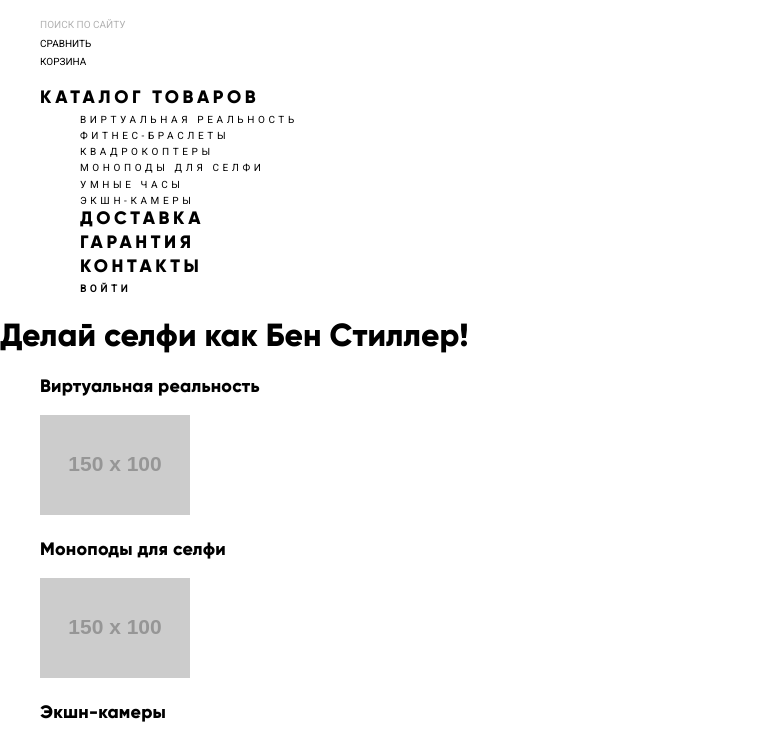
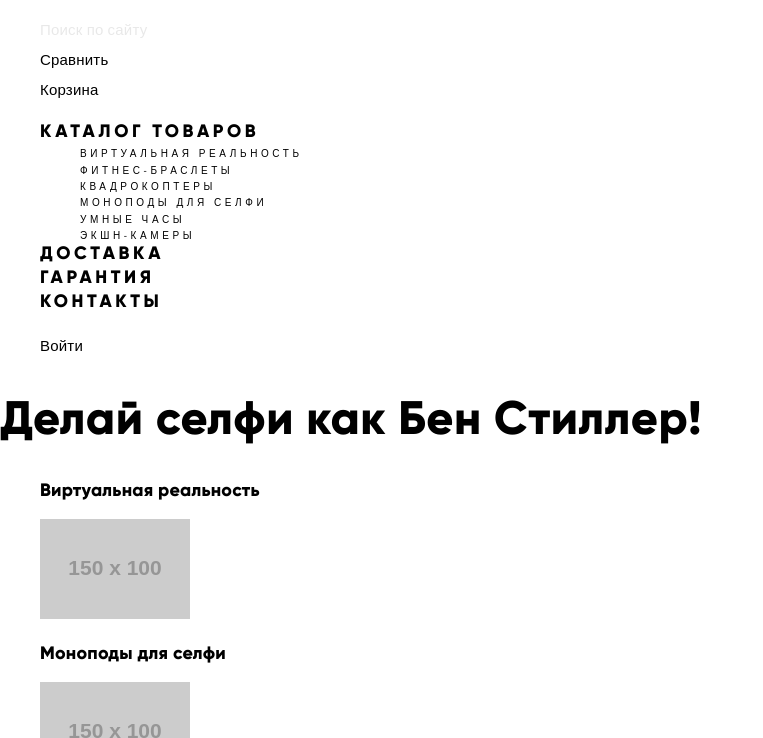
Before and after one commit to Anvar19/1016291-device-25, a plain HTML site: page index.html in a window 1280 px wide. Shown: the part 41-779 px from the top of the page, without its empty margins (0-763 px from the left). Drawn offline with nearby package versions, Linux system fonts and the light colour scheme; placeholder pictures from the web are drawn by us; files whose address does not match are found by name.

Commit message:
Доделки

```diff
--- a/css/style.css
+++ b/css/style.css
@@ -1,6 +1,6 @@
 @font-face{
-    font-family: 'Roboto', sans-serif;
-    src: url("https://fonts.googleapis.com/css?family=Roboto&display=swap&subset=cyrillic" rel="stylesheet");
+    font-family: 'Open Sans', sans-serif;
+    src: url("https://fonts.googleapis.com/css?family=Open+Sans&display=swap&subset=cyrillic" rel="stylesheet");
     font-weight: normal;
     font-style: normal;
     }
@@ -23,6 +23,14 @@ font-style: normal;
 
 h1 {
     font-family: 'gilroyextrabold';
+    font-size: 47px;
+    font-weight: 800;
+    font-style: normal;
+    font-stretch: normal;
+    line-height: 1.19;
+    letter-spacing: 0.5px;
+    text-align: left;
+    color: #000000;
 }
 
 body {
@@ -31,8 +39,6 @@ body {
 }
 
 .client-navigation a {
-    width: 214px;
-    height: 12px;
     font-family: 'gilroyextrabold';
     font-size: 18px;
     font-weight: 800;
@@ -70,13 +76,12 @@ body {
 
 .subnavigation a {
     text-decoration: none;
-    font-family: 'Roboto', sans-serif;
+    font-family: 'Open Sans', sans-serif;;
 }
 
 .site-navigation a {
     font-size: 10px;
     color: #000;
-    text-transform: uppercase;
     }
 
 .site-navigation li {
@@ -85,18 +90,40 @@ body {
 
 .site-navigation a {
     text-decoration: none;
-    font-family: 'Roboto', sans-serif;
+    font-family: 'Open Sans', sans-serif;
+    font-size: 15px;
+    font-weight: 300;
+    font-style: normal;
+    font-stretch: normal;
+    line-height: 2;
+    letter-spacing: 0.2px;
+    text-align: left;
+    color: #000000;
 }
 
 .search a {
+    font-family: 'Open Sans', sans-serif;
     opacity: 0.3;
+    font-size: 15px;
+    font-weight: 300;
+    font-style: normal;
+    font-stretch: normal;
+    line-height: 2;
+    letter-spacing: 0.2px;
+    text-align: left;
+    color: rgba(0, 0, 0, 0.3);
 }
 
 .user-navigation  a {
-    font-size: 10px;
-    color: #000;
-    text-transform:uppercase;
-    text-transform: uppercase;
+    font-family: 'Open Sans', sans-serif;
+    font-size: 15px;
+    font-weight: 300;
+    font-style: normal;
+    font-stretch: normal;
+    line-height: 2;
+    letter-spacing: 0.2px;
+    text-align: left;
+    color: #000000;
 }
 
 .user-navigation li  {
@@ -105,13 +132,33 @@ body {
 
 .user-navigation a {
     text-decoration: none;
-    font-family: 'Roboto', sans-serif;
+    font-family: 'Open Sans', sans-serif;
 }
 
+.sidebar li {
+    list-style-type: none;
+}
+
+.sidebar a {
+    text-decoration: none;
+    font-family: 'gilroyextrabold';
+    font-size: 18px;
+    font-weight: 800;
+    font-style: normal;
+    font-stretch: normal;
+    line-height: 1.33;
+    letter-spacing: 3.6px;
+    text-align: center;
+    color: #000000;
+}
+
+.brands li {
+    list-style-type: none;
+}
 .title-up {
     width: 462px;
     height: 315px;
-    font-family: 'Roboto', sans-serif;
+    font-family: 'Open Sans', sans-serif;
     font-size: 15px;
     font-weight: 300;
     font-style: normal;
@@ -173,7 +220,7 @@ body {
 .to-take {
     width: 511px;
     height: 46px;
-    font-family: 'Roboto', sans-serif;
+    font-family: 'Open Sans', sans-serif;
     font-size: 15px;
     font-weight: 300;
     font-style: normal;
@@ -204,7 +251,7 @@ body {
   }
 
 .adress {
-    font-family: 'Roboto', sans-serif;
+    font-family: 'Open Sans', sans-serif;
     font-size: 15px;
     font-weight: 300;
     font-style: normal;
@@ -220,7 +267,7 @@ body {
     }
 
 .footer-social a {
-    font-family: 'Roboto', sans-serif;
+    font-family: 'Open Sans', sans-serif;
     text-decoration: none;
     font-size: 15px;
     font-weight: 300;
@@ -238,7 +285,7 @@ body {
 
 .breadcrumbs a {
     opacity: 0.3;
-    font-family: 'Roboto', sans-serif;
+    font-family: 'Open Sans', sans-serif;
     font-size: 14px;
     font-weight: 300;
     font-style: normal;
@@ -251,7 +298,7 @@ body {
 
 .breadcrumbs-current {
     opacity: 0.3;
-    font-family: 'Roboto', sans-serif;
+    font-family: 'Open Sans', sans-serif;
     font-size: 14px;
     font-weight: 300;
     font-style: normal;
@@ -279,7 +326,7 @@ body {
 }
 
 .color-list {
-    font-family: 'Roboto', sans-serif;
+    font-family: 'Open Sans', sans-serif;
     font-size: 14px;
     font-weight: 300;
     font-style: normal;
@@ -307,7 +354,7 @@ body {
 }
 
 .filter-option {
-    font-family: 'Roboto', sans-serif;
+    font-family: 'Open Sans', sans-serif;
     font-size: 14px;
     font-weight: 300;
     font-style: normal;
@@ -360,7 +407,7 @@ body {
 }
 
 .phone-number {
-    font-family: 'Roboto', sans-serif;
+    font-family: 'Open Sans', sans-serif;
     font-size: 15px;
     font-weight: 300;
     font-style: normal;
--- a/index.html
+++ b/index.html
@@ -3,7 +3,7 @@
   <head>
     <meta charset="utf-8">
     <title>HTML Academy: Девайс</title>
-    <link href="https://fonts.googleapis.com/css?family=Roboto&display=swap&subset=cyrillic" rel="stylesheet">
+    <link href="https://fonts.googleapis.com/css?family=Open+Sans&display=swap&subset=cyrillic" rel="stylesheet">
     <link href="fonts/gilroyextrabold.woff" rel="stylsheet">
     <link href="fonts/gilroyextrabold.woff2" rel="stylsheet">
     <link href="css/normalize.css" rel="stylesheet">
@@ -30,11 +30,10 @@
             <li><a href="smart-clocks.html">Умные часы</a></li>
             <li><a href="action-cameras.html">Экшн-камеры</a></li>
           </ul>
-          <ul class="services-main">
           <li><a href="delivery.html">Доставка</a></li>
           <li><a href="warranty.html">Гарантия</a></li>
           <li><a href="contacts.html">Контакты</a></li>
-        </ul>
+          </ul>
         <ul class="user-navigation">
           <li><a href="login.html">Войти</a></li>
         </ul>
```
Also changed, not shown: inner.html (+3 -3 lines).
